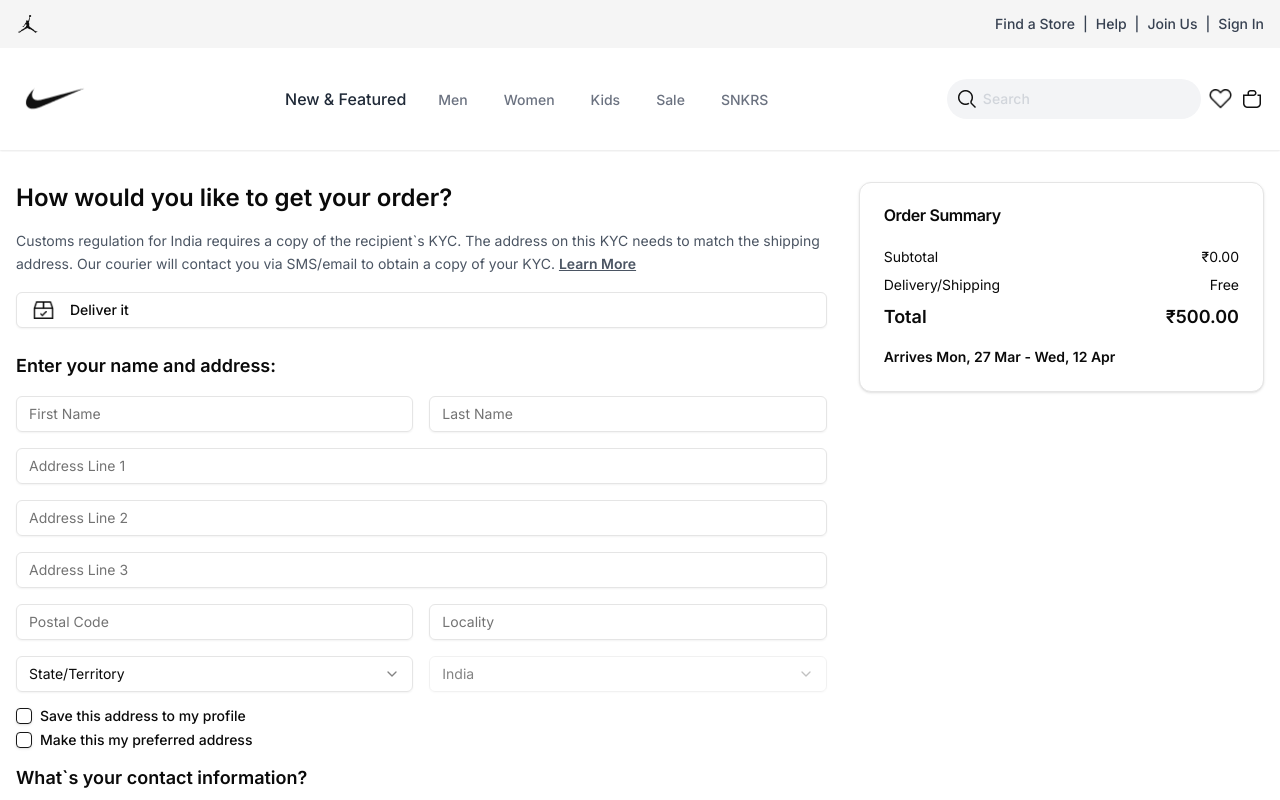
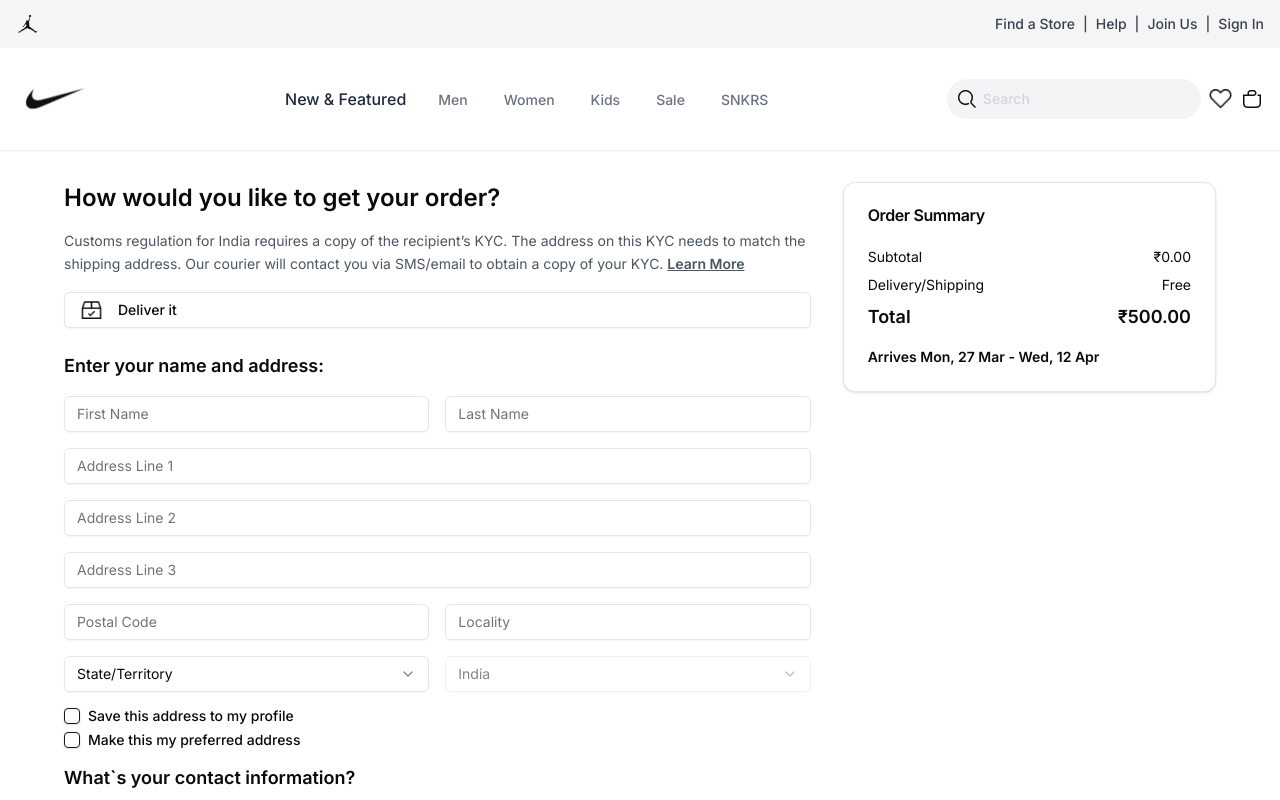
Before and after one commit to Tahasaif3/Figma-Template-3, a Next.js app: page /checkout in a window 1280 px wide. Shown: the top 800 px of the page. Built offline with nearby package versions, Linux system fonts and the light colour scheme.

Commit message:
Update page.tsx

```diff
--- a/src/app/checkout/page.tsx
+++ b/src/app/checkout/page.tsx
@@ -1,40 +1,46 @@
-"use client"
+"use client";
 
-import Footer from "@/components/Footer"
-import Navbar from "@/components/Navbar"
-import { CheckoutForm } from "@/components/CheckoutForm"
-import { OrderSummary } from "@/components/OrderSummary"
-import Image from "next/image"
-import { Button } from "@/components/ui/button"
+import Footer from "@/components/Footer";
+import Navbar from "@/components/Navbar";
+import { CheckoutForm } from "@/components/CheckoutForm";
+import { OrderSummary } from "@/components/OrderSummary";
+import Image from "next/image";
+import { Button } from "@/components/ui/button";
 
 export default function CheckoutPage() {
   return (
-    <div className="bg-white min-h-screen">
+    <div className="bg-white min-h-screen flex flex-col">
       <Navbar />
-      <div className="container mx-auto px-4 py-8">
-        <div className="lg:flex lg:space-x-8">
-          <div className="lg:w-2/3">
+      <div className="container mx-auto px-4 lg:px-16 py-8 flex-grow">
+        <div className="lg:flex lg:space-x-8 lg:items-start">
+          {/* Left Section */}
+          <div className="lg:w-2/3 w-full">
             <h2 className="text-2xl font-semibold mb-4">How would you like to get your order?</h2>
             <p className="text-gray-600 text-sm mb-4 leading-relaxed">
-              Customs regulation for India requires a copy of the recipient`s KYC. The address on this KYC needs to
+              Customs regulation for India requires a copy of the recipient’s KYC. The address on this KYC needs to
               match the shipping address. Our courier will contact you via SMS/email to obtain a copy of your KYC.{" "}
               <a href="#" className="underline font-semibold">
                 Learn More
               </a>
             </p>
 
+            {/* Delivery Button */}
             <Button variant="outline" className="w-full justify-start mb-6">
               <Image src="/images/Group.png" alt="Deliver" width={21} height={19} className="mr-2" />
               Deliver it
             </Button>
 
+            {/* Checkout Form */}
             <CheckoutForm />
 
+            {/* Steps Section */}
             <div className="space-y-4 mt-8">
               {["Delivery", "Shipping", "Billing", "Payment"].map((step, index) => (
                 <h3
                   key={step}
-                  className={`text-lg font-medium border-b py-2 ${index === 0 ? "text-gray-800" : "text-gray-400"}`}
+                  className={`text-lg font-medium border-b py-2 ${
+                    index === 0 ? "text-gray-800" : "text-gray-400"
+                  }`}
                 >
                   {step}
                 </h3>
@@ -42,12 +48,13 @@
             </div>
           </div>
 
-          <div className="lg:w-1/3 mt-8 lg:mt-0">
+          {/* Right Section */}
+          <div className="lg:w-1/3 w-full mt-8 lg:mt-0">
             <OrderSummary />
           </div>
         </div>
       </div>
       <Footer />
     </div>
-  )
+  );
 }
```
